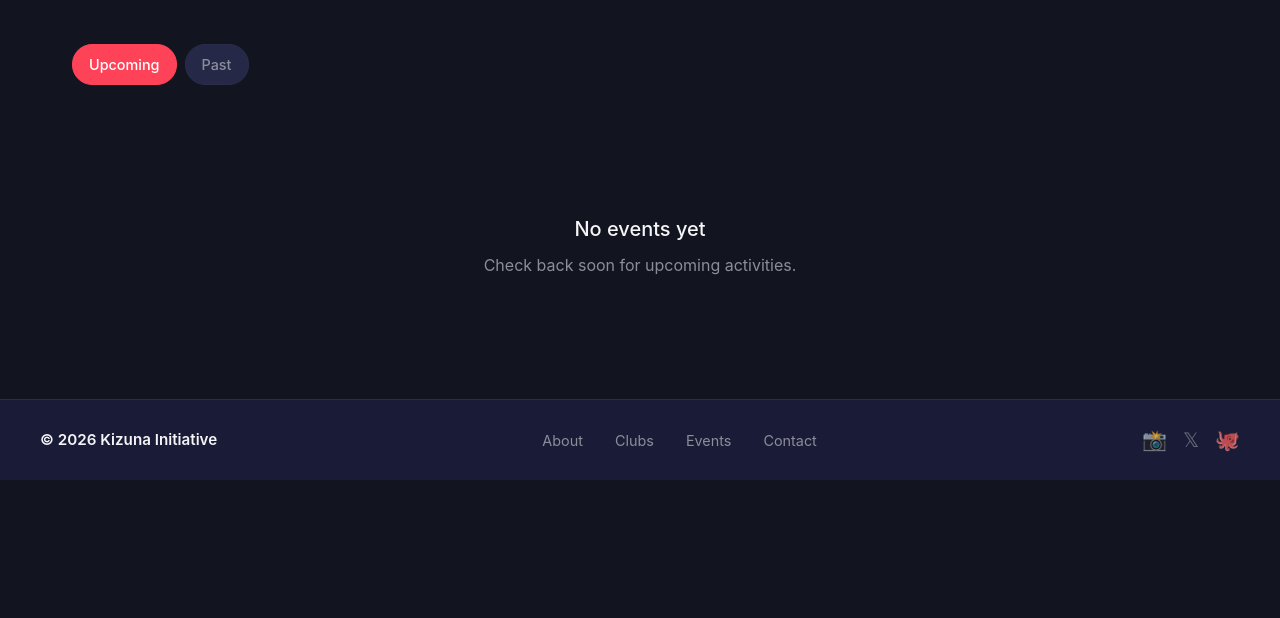
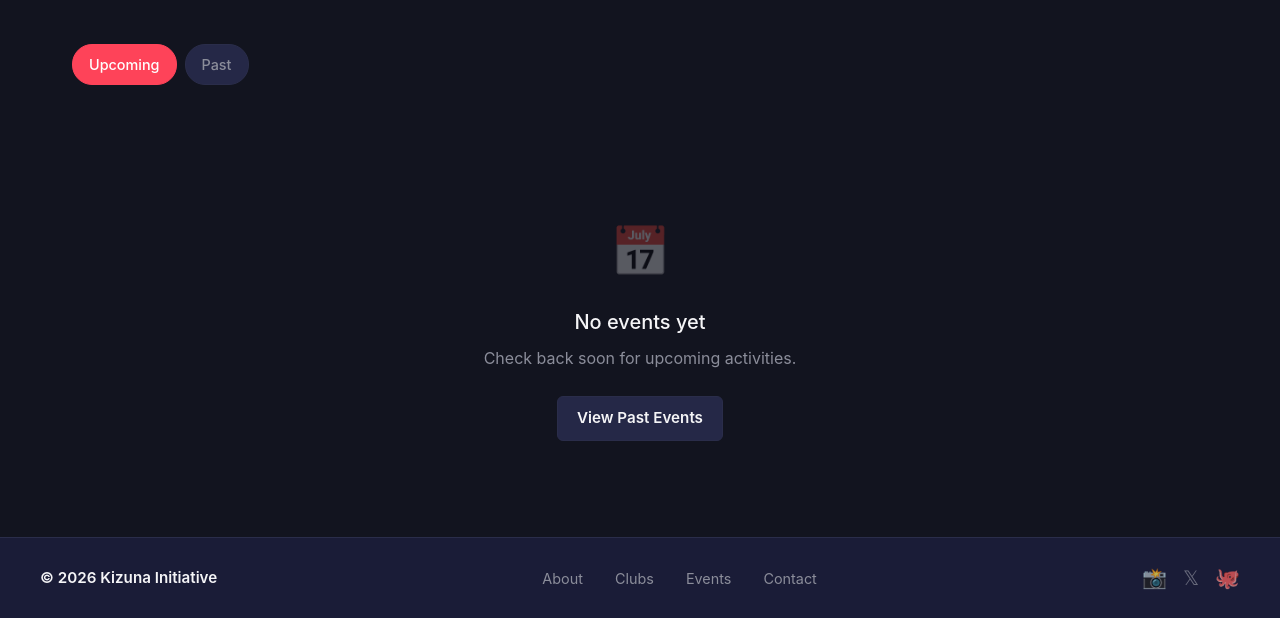
Before and after one commit to nitrimandylis/kizuna, a Flask app: page /events/ in a window 1280 px wide. Shown: the part 382-1000 px from the top of the page. Before the commit the page ends 862 px from the top, so only its background shows below. Run offline with Flask 3, Linux system fonts and the light colour scheme; data comes from the database, SQL or seed files in the repository; some libraries are stand-ins or nearby versions.

Commit message:
feat: add illustrations and CTAs to empty states
- Add large emoji icons to all empty states
- Add helpful titles and descriptions
- Add prominent call-to-action buttons
- Events: Add clear search and view past events options
- Clubs: Add clear filters button
- Profile: Add browse events button
- Consistent styling across all empty states

```diff
--- a/templates/clubs/index.html
+++ b/templates/clubs/index.html
@@ -89,8 +89,12 @@
             {% endif %}
             {% else %}
             <div class="empty-state">
+                <div class="empty-state-icon" aria-hidden="true">{% if search %}🔍{% else %}🏛️{% endif %}</div>
                 <h3>{% if search %}No clubs found{% else %}No clubs yet{% endif %}</h3>
-                <p>{% if search %}Try a different search term{% else %}Check back soon for club listings.{% endif %}</p>
+                <p>{% if search %}Try a different search term or browse all clubs.{% else %}Check back soon for club listings.{% endif %}</p>
+                {% if search or day %}
+                <a href="{{ url_for('clubs.index') }}" class="btn btn-primary">Clear Filters</a>
+                {% endif %}
             </div>
             {% endif %}
         </div>
--- a/templates/events/index.html
+++ b/templates/events/index.html
@@ -108,8 +108,14 @@
             {% endif %}
             {% else %}
             <div class="empty-state">
+                <div class="empty-state-icon" aria-hidden="true">{% if search %}🔍{% else %}📅{% endif %}</div>
                 <h3>{% if search %}No events found{% else %}No events yet{% endif %}</h3>
-                <p>{% if search %}Try a different search term{% else %}Check back soon for upcoming activities.{% endif %}</p>
+                <p>{% if search %}Try a different search term or browse all events.{% else %}Check back soon for upcoming activities.{% endif %}</p>
+                {% if search %}
+                <a href="{{ url_for('events.index', type=selected_type, time=request.args.get('time', 'upcoming')) }}" class="btn btn-primary">Clear Search</a>
+                {% else %}
+                <a href="{{ url_for('events.index', time='past') }}" class="btn btn-secondary">View Past Events</a>
+                {% endif %}
             </div>
             {% endif %}
         </div>
--- a/templates/profile/index.html
+++ b/templates/profile/index.html
@@ -101,6 +101,8 @@
 
                     {% else %}
                     <div class="empty-state">
+                        <div class="empty-state-icon" aria-hidden="true">📝</div>
+                        <h3>No registrations yet</h3>
                         <p>You haven't registered for any events yet.</p>
                         <a href="{{ url_for('events.index') }}" class="btn btn-primary">Browse Events</a>
                     </div>
```
Also changed, not shown: templates/clubs/detail.html (+9 -2 lines).
